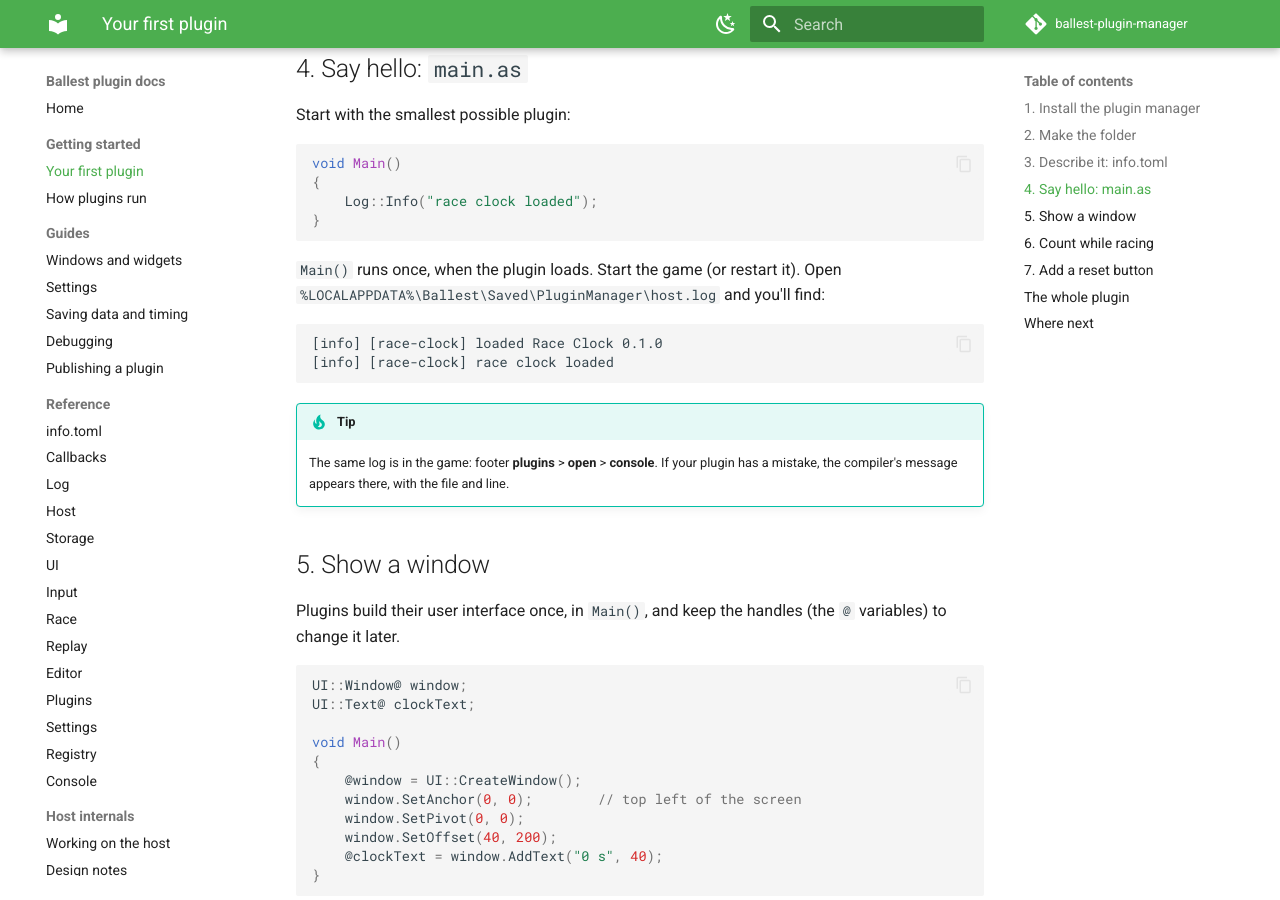
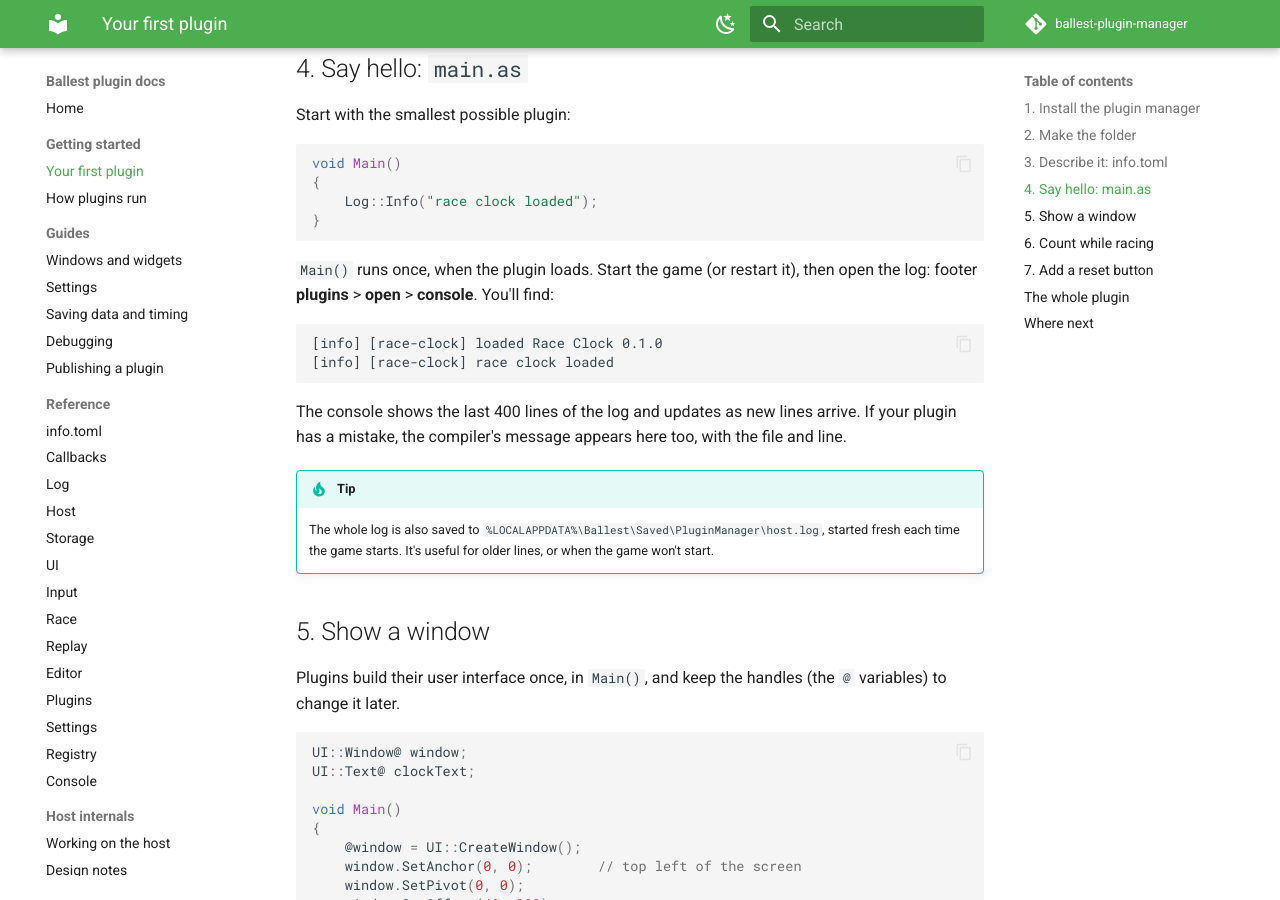
Before and after one commit to AnythingGoes-ballest/ballest-plugin-manager, an MkDocs documentation site: the page built from docs/getting-started.md, in a window 1280 px wide and 900 px high, scrolled down 1016 px. Built offline with MkDocs 1.6.1 and Material for MkDocs 9.7.7, drawn with Linux system fonts in a browser that asks for light colours; comment, search, counter and statistics services are not loaded.

Commit message:
Docs: read the log in the in-game console first; host.log as the backup

````diff
--- a/docs/getting-started.md
+++ b/docs/getting-started.md
@@ -50,17 +50,20 @@
 }
 ```
 
-`Main()` runs once, when the plugin loads. Start the game (or restart it). Open
-`%LOCALAPPDATA%\Ballest\Saved\PluginManager\host.log` and you'll find:
+`Main()` runs once, when the plugin loads. Start the game (or restart it), then open the log: footer **plugins** >
+**open** > **console**. You'll find:
 
 ```
 [info] [race-clock] loaded Race Clock 0.1.0
 [info] [race-clock] race clock loaded
 ```
 
+The console shows the last 400 lines of the log and updates as new lines arrive. If your plugin has a mistake, the
+compiler's message appears here too, with the file and line.
+
 !!! tip
-    The same log is in the game: footer **plugins** > **open** > **console**. If your plugin has a mistake, the
-    compiler's message appears there, with the file and line.
+    The whole log is also saved to `%LOCALAPPDATA%\Ballest\Saved\PluginManager\host.log`, started fresh each time
+    the game starts. It's useful for older lines, or when the game won't start.
 
 ## 5. Show a window
 
````
Also changed, not shown: docs/guides/debugging.md (+4 -2 lines).
